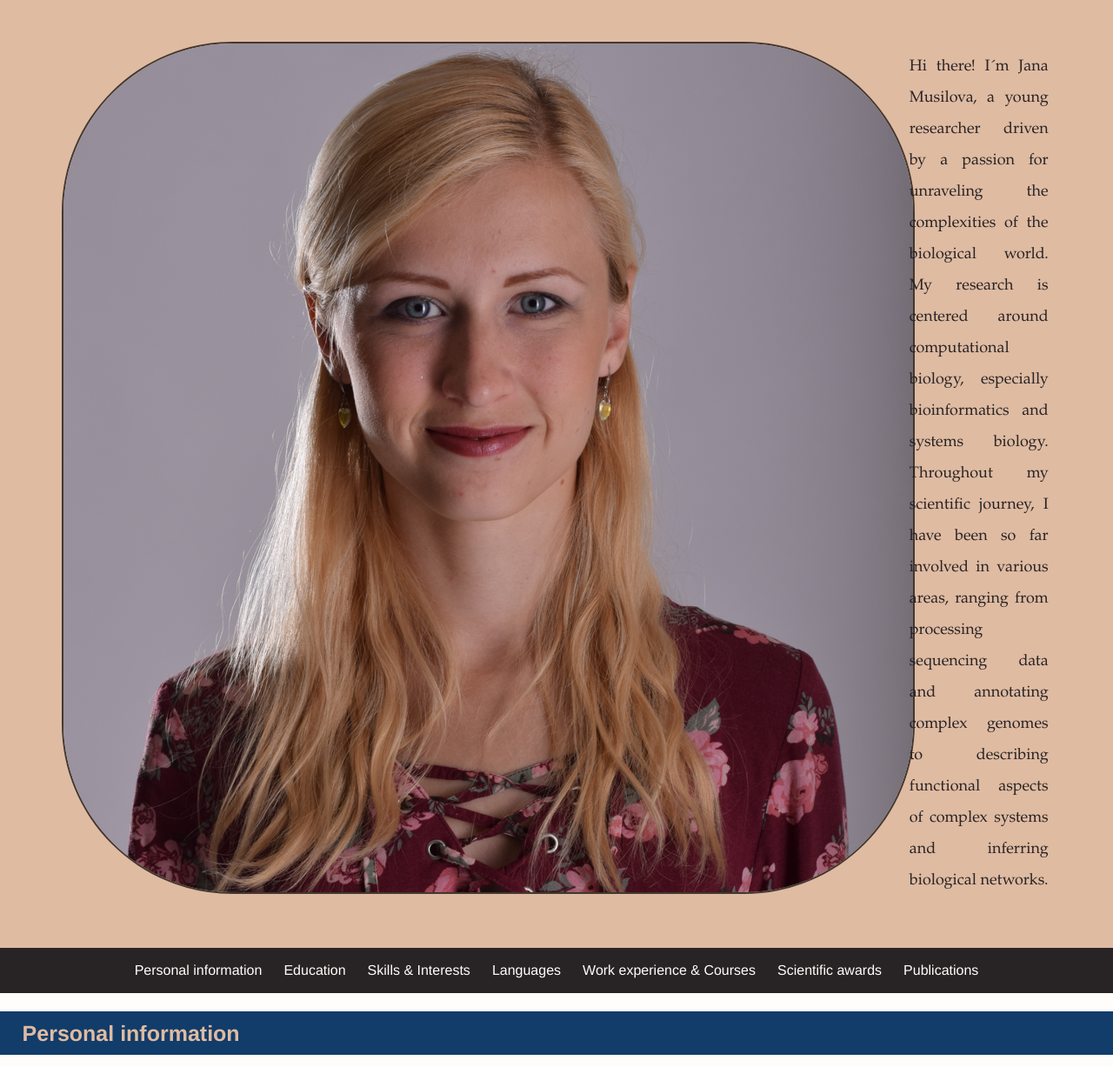
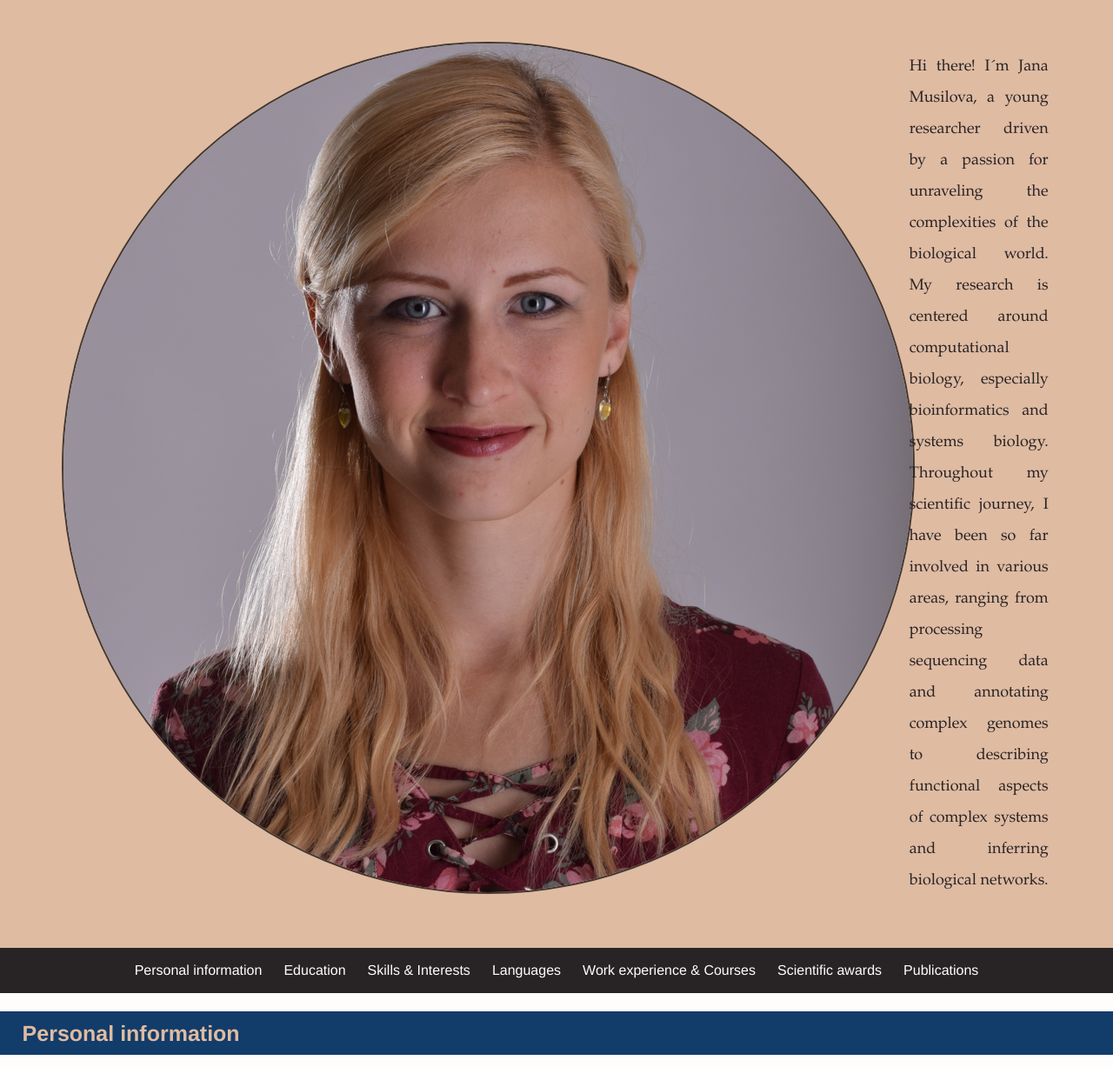
Before and after one commit to JanaMus/janamus.github.io, a PHP site: page / in a window 1280 px wide. Shown: the top 1227 px of the page at 87% size. Run offline with PHP 8.4, Linux system fonts and the light colour scheme.

Commit message:
Update style.css

```diff
--- a/style.css
+++ b/style.css
@@ -53,8 +53,8 @@ a {
 
 .portrait {
 /*  width: 100%; */
- /*    height: 100%; */
-    border-radius: 20%;
+    height: 50%;
+    border-radius: 50%;
     border: 2px solid rgba(0, 0, 0, 0.7);
     margin: 1%;
 }
```
